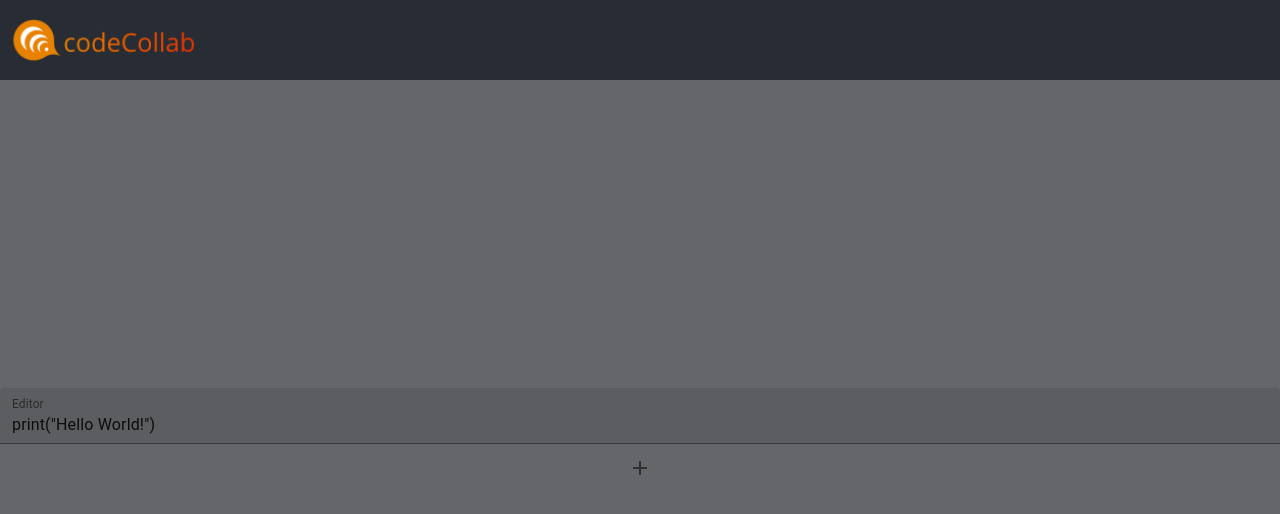
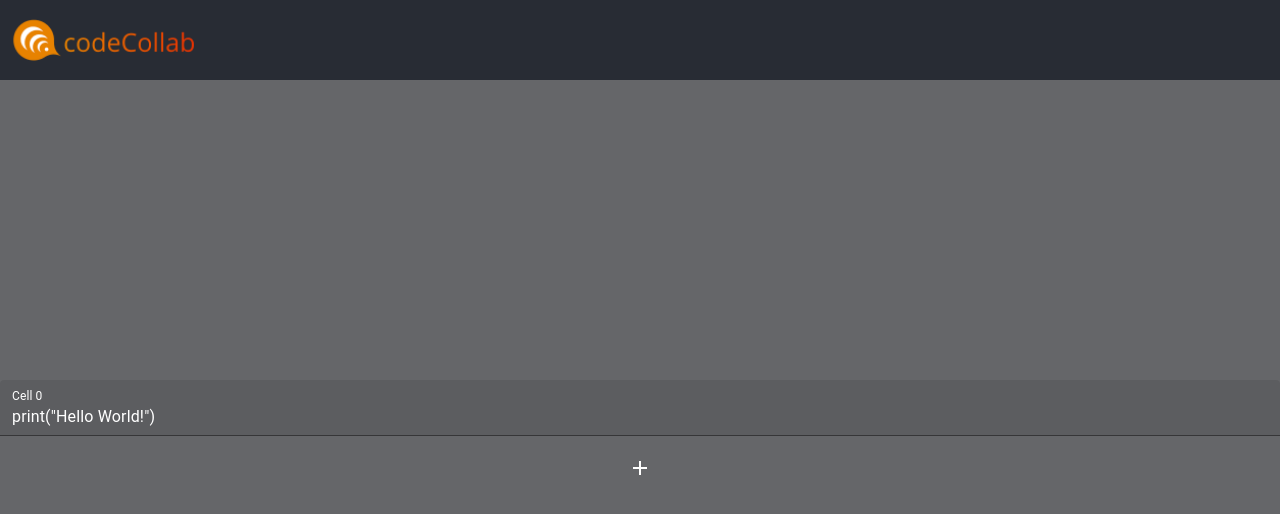
Before and after one commit to paulchenpmc/codeCollab, a React (Create React App) app in the folder code-collab-app/: page /editor in a window 1280 px wide. Shown: the top 514 px of the page. Built offline with nearby package versions, Linux system fonts and the light colour scheme.

Commit message:
Styling and tune up for editor page -Styles text to white -Makes button scale based on page width -Give each cell a unique name -Add option to render a cell with existing text

```diff
--- a/code-collab-app/src/editorpage.js
+++ b/code-collab-app/src/editorpage.js
@@ -2,16 +2,10 @@ import React from 'react';
 import './App.css';
 import { Link } from 'react-router-dom';
 import TextField from '@material-ui/core/TextField';
-import { withStyles } from "@material-ui/core/styles";
 import logo from './codeCollabLogo.png';
 import './App.css';
 import IconButton from '@material-ui/core/IconButton';
 import AddIcon from '@material-ui/icons/Add';
-
-const styles = {
-  background: "transparent",
-  color: "white",
-};
 
 class Editorpage extends React.Component {
   constructor(props){
@@ -27,26 +21,43 @@ class Editorpage extends React.Component {
   }
 
   componentDidMount() {
+    // TODO - Probably replace this with init logic based on
+    // pre-existing session (load code cells into editor) vs new session (blank editor)
     this.setState({
       children: [this.renderTextbox()]
     });
   }
 
-  renderTextbox() {
+  renderTextbox(cellContents) {
     let keyvalue = this.state.childkey;
     this.setState({
       childkey: this.state.childkey + 1,
     });
+    let cellLabel = "Cell " + keyvalue;
+    // If optional arg not given, set default text
+    if (!cellContents) {
+      cellContents = 'print("Hello World!")';
+    }
 
     return (
       <TextField
         key={keyvalue}
         id="outlined-multiline-flexible"
-        label="Editor"
+        label={cellLabel}
         multiline
         fullWidth
-        defaultValue='print("Hello World!")'
+        defaultValue={cellContents}
         variant="filled"
+        InputLabelProps={{
+          style: {
+            color: 'white'
+          }
+        }}
+        InputProps={{
+          style: {
+            color: 'white'
+          }
+        }}
       />
       );
   }
@@ -69,8 +80,8 @@ class Editorpage extends React.Component {
           <div className="box-container">
             {this.state.children.map(child => child)}
           </div>
-          <IconButton aria-label="add" onClick={this.handleButtonClick}>
-            <AddIcon />
+          <IconButton aria-label="add" onClick={this.handleButtonClick} style={{width: '5vw', height: '5vw', marginRight: '47.5vw', marginLeft: '47.5vw'}}>
+            <AddIcon style={{color: 'white'}}/>
           </IconButton>
         </body>
       </div>
@@ -78,4 +89,4 @@ class Editorpage extends React.Component {
   }
 }
 
-export default withStyles(styles)(Editorpage);
+export default Editorpage;
```
